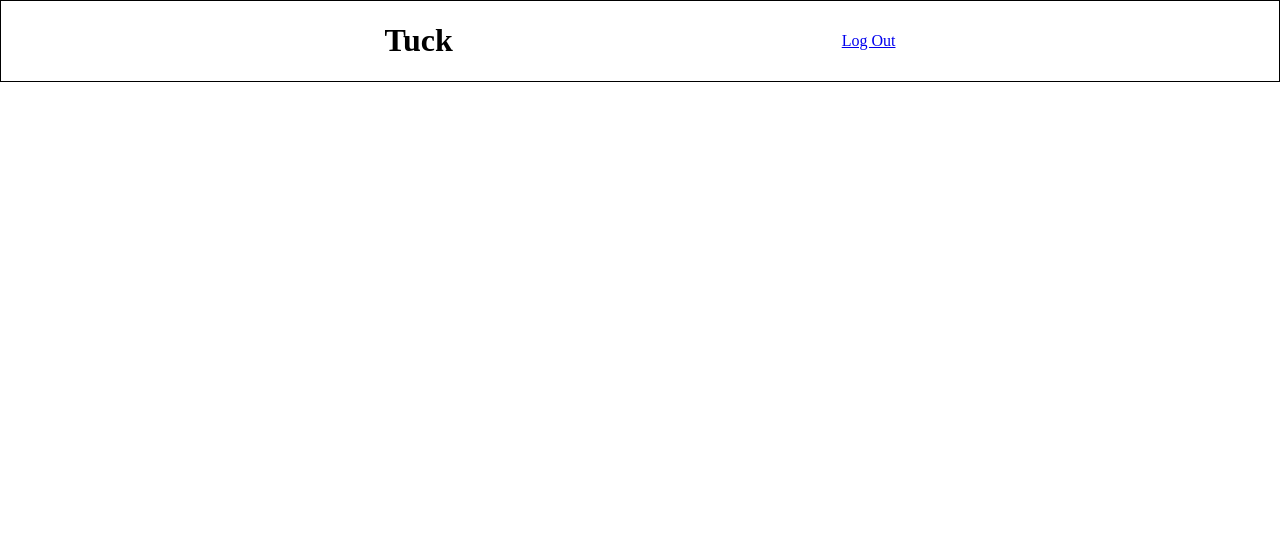
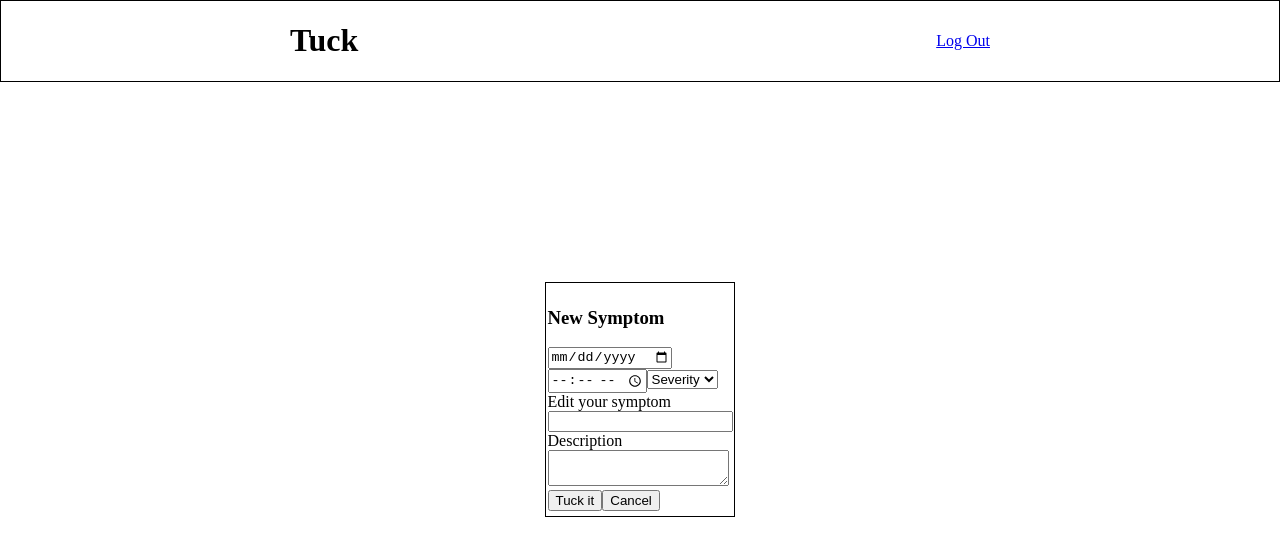
Before and after one commit to DominicVolante/tuck-client, a React (Create React App) app: page /edit/1 in a window 1280 px wide. Shown: the top 556 px of the page. Built offline with nearby package versions, Linux system fonts and the light colour scheme; no server answers.

Commit message:
corrected deployment url

```diff
--- a/src/App.js
+++ b/src/App.js
@@ -4,6 +4,7 @@ import HomeRoute from "./components/routes/HomeRoute";
 import { BrowserRouter as Router, Route, Switch } from "react-router-dom";
 import AddSymptomRoute from "./components/routes/AddSymptomRoute";
 import DefaultContext from "./components/context/DefaultContext";
+import EditSymptomForm from "./components/EditSymptomForm";
 
 class App extends Component {
   static contextType = DefaultContext;
@@ -51,6 +52,7 @@ class App extends Component {
             render={ () => <HomeRoute store={this.state.store} />}
           />
           <Route path="/addsymptom" component={AddSymptomRoute} />
+          <Route path="/edit/:id" component={EditSymptomForm} />
         </div>
       </DefaultContext.Provider>
     );
--- /dev/null
+++ b/src/components/EditSymptomForm.js
@@ -0,0 +1,69 @@
+import { React, Component } from "react";
+import DefaultContext from "./context/DefaultContext";
+import { withRouter } from "react-router-dom";
+
+class EditSymptomForm extends Component {
+  static contextType = DefaultContext;
+
+  handleSubmit = (form) => {
+      const f = new FormData(form);
+      const data = {
+        severity: f.get("severity"),
+        name: f.get("name"),
+        description: f.get("description")
+      }
+      this.editSymptom(data)
+  }
+
+  editSymptom = (data) => {
+      fetch(`${this.context.url}/symptoms/${this.props.id}`, {
+          method: 'PATCH',
+          headers: {
+              'content-type': 'application/json'
+          },
+          body: JSON.stringify(data)
+      })
+      .then(r => {
+          this.context.updateStore();
+        //   this.props.history.push('/');
+      })
+      .catch(e => {
+          throw new Error("Error updating symptom")
+      });
+  }
+
+
+  render() {
+    return (
+      <div className="register-form">
+        <form
+            onSubmit={(e)=>{
+                e.preventDefault();
+                this.handleSubmit(e.target);
+            }}
+        >
+          <h3>New Symptom</h3>
+          <input type="date"></input>
+          <input type="time"></input>
+          <select name="severity" id="severity" value={this.props.severity}>
+            <option className="hidden" required>Severity</option>
+            <option value="1">1</option>
+            <option value="2">2</option>
+            <option value="3">3</option>
+            <option value="4">4</option>
+            <option value="5">5</option>
+          </select>
+          <br />
+          <label htmlFor="name">Edit your symptom</label>
+          <input type="text" name="name" id="name" value={this.props.name} required />
+          <label htmlFor="description">Description</label>
+          <textarea name="description" id="description" value={this.props.description} required></textarea>
+          <button type="submit">Tuck it</button>
+          <button>Cancel</button>
+        </form>
+      </div>
+    );
+  }
+}
+export default EditSymptomForm;
+//export default withRouter(EditSymptomForm);
--- a/src/components/Header.js
+++ b/src/components/Header.js
@@ -3,7 +3,7 @@ import React from 'react';
 
 const Header = () => {
     return <header className="header">
-        <div className="header_flex wrapper">
+        <div className="header_flex ">
           <h1>Tuck</h1>
           <nav>
             <a href="landing.html">Log Out</a>
--- a/src/components/SymptomCards.js
+++ b/src/components/SymptomCards.js
@@ -1,5 +1,7 @@
 import React, { Component } from "react";
 import DefaultContext from "./context/DefaultContext";
+import { Link } from "react-router-dom";
+//import EditSymptomForm from './EditSymptomForm'
 //import { Link } from 'react-router-dom';
 
 class SymptomCards extends Component {
@@ -29,7 +31,9 @@ class SymptomCards extends Component {
         <p>{severity}</p>
         <p>{description}</p>
         <button onClick={this.deleteSymptom}>Delete</button>
+        <Link to={`/edit/${id}`}>
         <button>Modify</button>
+        </Link>
       </li>
     );
   }
--- a/src/components/context/DefaultContext.js
+++ b/src/components/context/DefaultContext.js
@@ -2,7 +2,8 @@ import React from 'react';
 
 const DefaultContext = React.createContext({
     updateStore: () => {},
-    url: 'http://localhost:8080'
+    //url: 'http://localhost:8080'
+    url: 'https://desolate-hollows-53553.herokuapp.com/'
 });
 
 export default DefaultContext;
```
